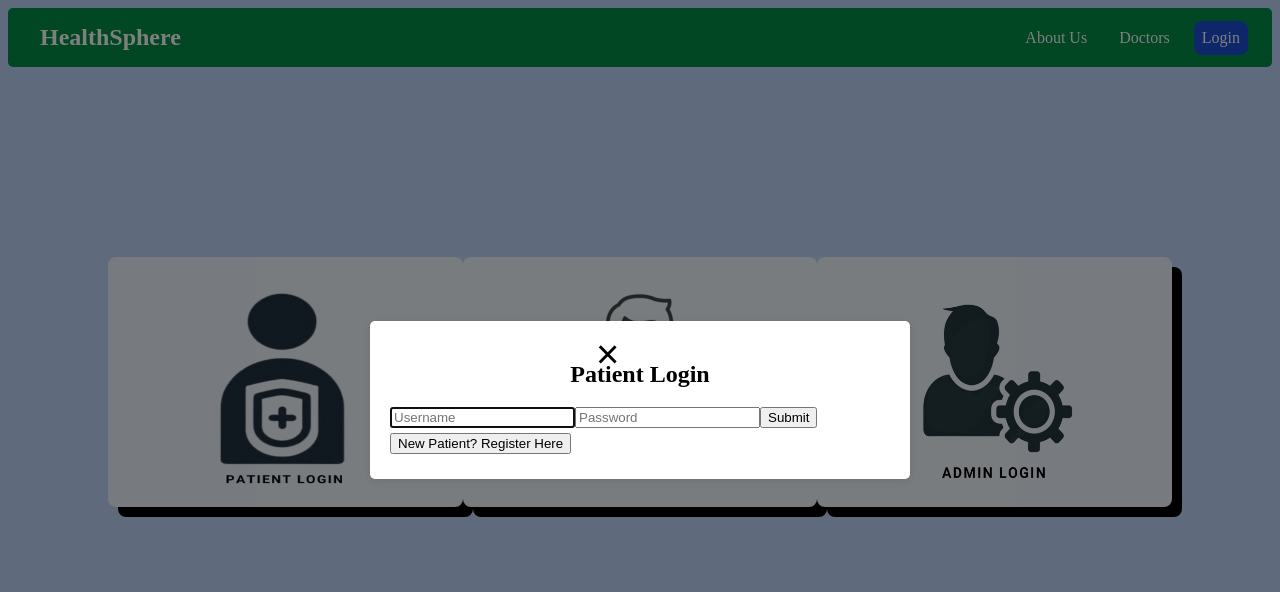
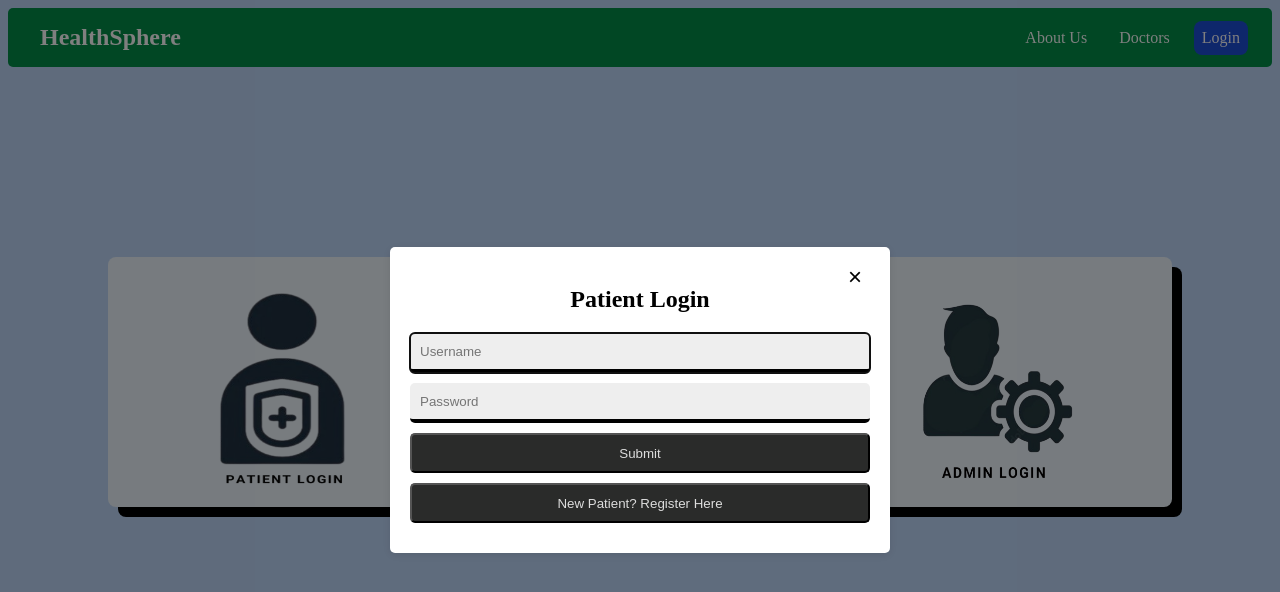
Before and after one commit to benzps01/Cdac-HealthSphere, a React (Create React App) app in the folder frontend/: page /login in a window 1280 px wide. Both pictures are taken after a click on the element 285 px from the left and 381 px from the top of the page. Shown: the top 592 px of the page. Built offline with nearby package versions, Linux system fonts and the light colour scheme.

Commit message:
styles: update modal design css

```diff
--- a/frontend/src/styles/Modal.css
+++ b/frontend/src/styles/Modal.css
@@ -18,30 +18,104 @@
     border-radius: 5px;
     box-shadow: 0 2px 10px rgba(0, 0, 0, 0.1);
     max-width: 500px;
-    width: 100%;
+    width: 90%;
+    box-sizing: border-box;
   }
 
   .close-button {
     position: absolute;
     top: 10px;
-    left: 220px;
+    right: 10px;
     background: none;
     border: none;
-    font-size: 40px;
+    font-size: 24px;
     cursor: pointer;
     color: black;
     margin-bottom: 10px;
+    width: 10%;
   }
 
   .close-button:hover {
     color: red;
   }
 
-  button{
-    margin-bottom: 5px;
+  input{
+    display: block;
+    margin-bottom: 10px;
+    width: 100%;
+    padding: 10px;
+    border: none;
+    border-bottom: 4px solid #000000;
+    background-color: #eee;
+    border-radius: 5px;
+    height: 40px;
+    box-sizing: border-box;
   }
 
+  input:valid{
+    border-color: rgb(0, 185, 0);
+  }
+
+button{
+    width: 100%;
+    display: block;
+    background-color: rgb(42, 43, 42);
+    height: 40px;
+    color: #ddd;
+    border-radius: 5px;
+    margin-bottom: 10px;
+    cursor: pointer;
+}
 
   h2{
     text-align: center;
+    margin-bottom: 20px;
   }
+
+  select {
+    display: block;
+    margin-bottom: 10px;
+    width: 100%;
+    padding: 5px;
+    border: none;
+    border-bottom: 4px solid #000000;
+    background-color: #eee;
+    border-radius: 5px;
+    height: 40px;
+    box-sizing: border-box;
+    appearance: none;
+  }
+
+  select:focus {
+    outline: none;
+    border-color:rgb(0, 185, 0);
+    background-color: #ffffff;
+  }
+
+  option {
+    padding: 10px;
+  }
+
+  .flex-container {
+    display: flex;
+    gap: 10px;
+    flex-wrap: wrap;
+  }
+
+  .flex-item {
+    flex: 1;
+  }
+
+  .flex-item input,
+  .flex-item select {
+    width: 100%;
+  }
+
+  .passwordContainer {
+    display: flex;
+    gap: 10px;
+  }
+
+  .passwordContainer .flex-item {
+    flex: 1;
+  }
```
